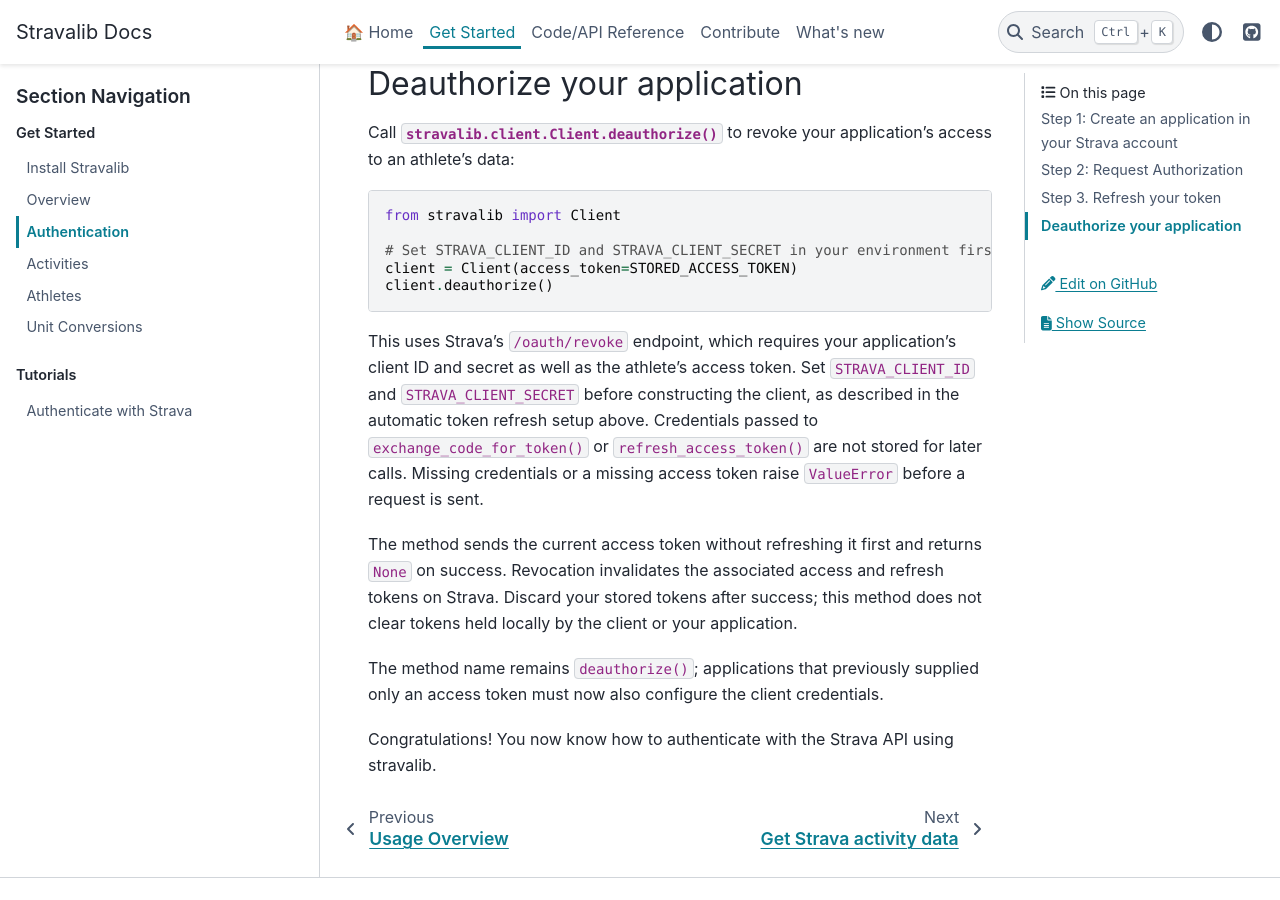
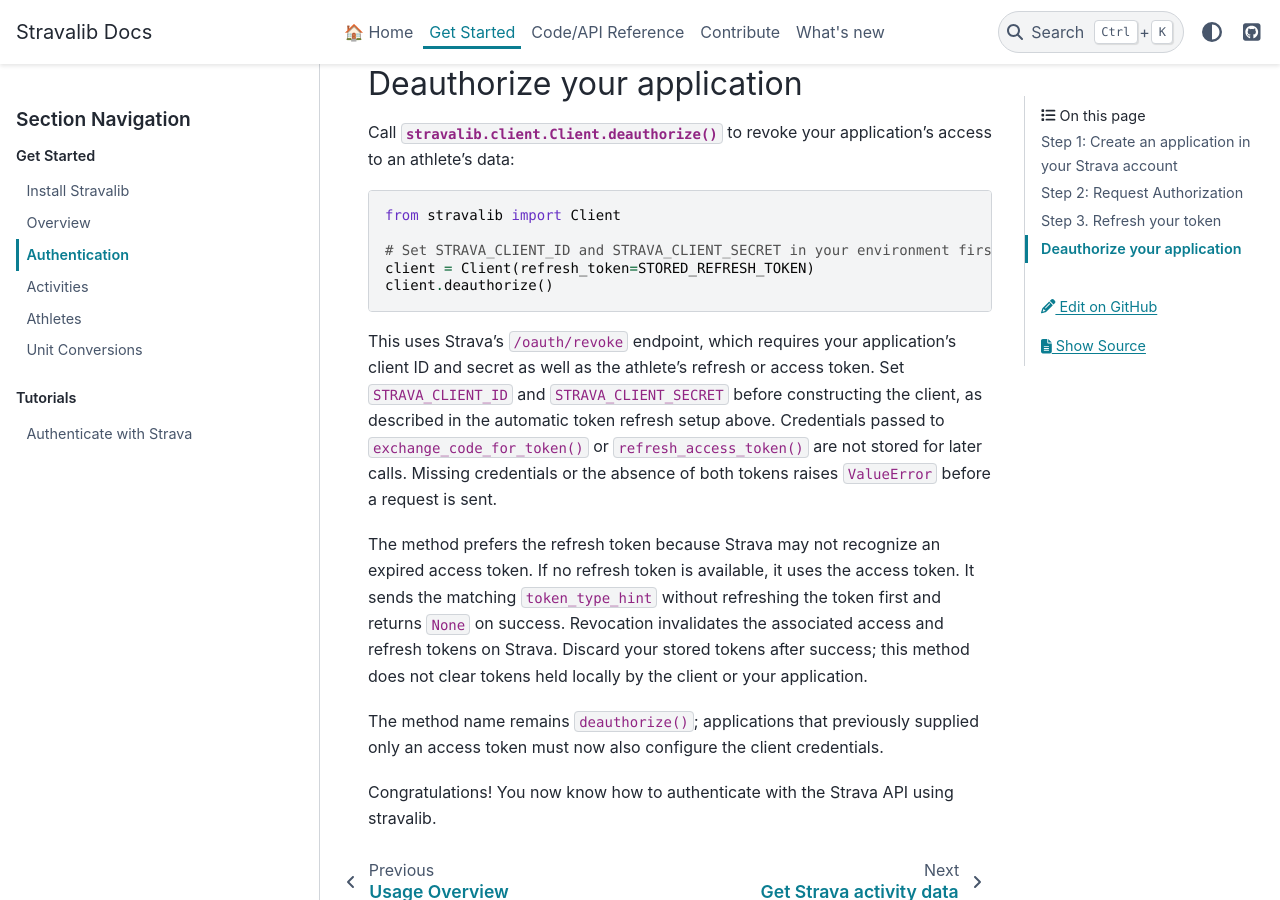
Before and after one commit to stravalib/stravalib, a Sphinx documentation site: the page built from docs/get-started/authenticate-with-strava.md, in a window 1280 px wide and 900 px high, scrolled down 6208 px. Built offline with Sphinx 7.4.7 and the PyData theme 0.15.4, drawn with Linux system fonts in a browser that asks for light colours; the version number could not be read and is left out.

Commit message:
Prefer refresh tokens when deauthorizing

````diff
--- a/docs/get-started/authenticate-with-strava.md
+++ b/docs/get-started/authenticate-with-strava.md
@@ -215,22 +215,24 @@
 from stravalib import Client
 
 # Set STRAVA_CLIENT_ID and STRAVA_CLIENT_SECRET in your environment first.
-client = Client(access_token=STORED_ACCESS_TOKEN)
+client = Client(refresh_token=STORED_REFRESH_TOKEN)
 client.deauthorize()
 ```
 
 This uses Strava's `/oauth/revoke` endpoint, which requires your application's
-client ID and secret as well as the athlete's access token. Set
+client ID and secret as well as the athlete's refresh or access token. Set
 `STRAVA_CLIENT_ID` and `STRAVA_CLIENT_SECRET` before constructing the client,
 as described in the automatic token refresh setup above. Credentials passed
 to `exchange_code_for_token()` or `refresh_access_token()` are not stored for
-later calls. Missing credentials or a missing access token raise `ValueError`
-before a request is sent.
+later calls. Missing credentials or the absence of both tokens raises
+`ValueError` before a request is sent.
 
-The method sends the current access token without refreshing it first and
-returns `None` on success. Revocation invalidates the associated access and
-refresh tokens on Strava. Discard your stored tokens after success; this
-method does not clear tokens held locally by the client or your application.
+The method prefers the refresh token because Strava may not recognize an
+expired access token. If no refresh token is available, it uses the access
+token. It sends the matching `token_type_hint` without refreshing the token
+first and returns `None` on success. Revocation invalidates the associated
+access and refresh tokens on Strava. Discard your stored tokens after success;
+this method does not clear tokens held locally by the client or your application.
 
 The method name remains `deauthorize()`; applications that previously supplied
 only an access token must now also configure the client credentials.
````
Also changed, not shown: changelog.md (+3 -1 lines), 3 other files.
